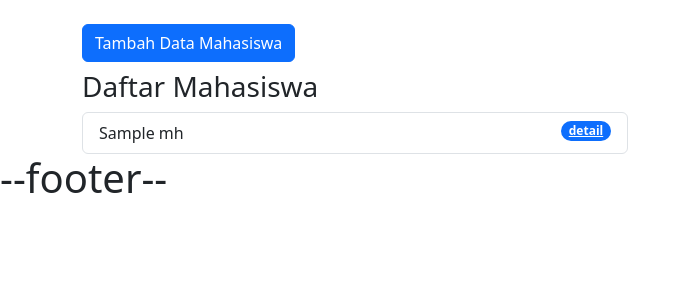
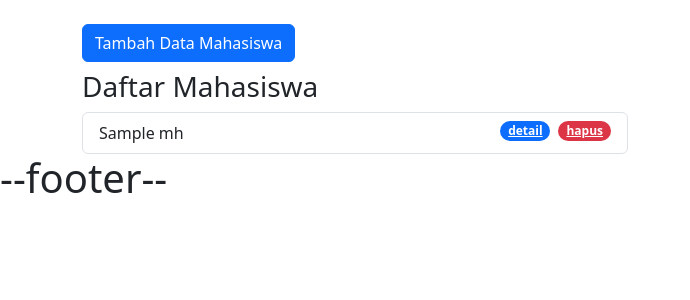
Before and after one commit to Aclaputra/phpmvc, a PHP site: the page made by app/views/mahasiswa/index.php in a window 1280 px wide. Shown: the part 56-356 px from the top of the page, without its empty margins (0-690 px from the left). Run offline with PHP 8.4, Linux system fonts and the light colour scheme; the template is opened without the code that fills it: most values are stand-ins (such as "Sample title", 1, 10 or a date in 2020); some libraries are stand-ins or nearby versions.

Commit message:
added delete feature

```diff
--- a/app/views/mahasiswa/index.php
+++ b/app/views/mahasiswa/index.php
@@ -16,9 +16,10 @@
             -->
             <?php foreach($data['mhs'] as $mhs) : ?>
                 <ul class="list-group">
-                    <li class="list-group-item d-flex justify-content-between align-items-start">
+                    <li class="list-group-item">
                         <?= $mhs['nama']; ?>
-                        <a href="<?= BASEURL; ?>/mahasiswa/detail/<?= $mhs['id']; ?>" class="badge rounded-pill bg-primary">detail</a>
+                        <a href="<?= BASEURL; ?>/mahasiswa/delete/<?= $mhs['id']; ?>" class="badge rounded-pill bg-danger float-end px-2" onclick="return confirm('yakin');">hapus</a>
+                        <a href="<?= BASEURL; ?>/mahasiswa/detail/<?= $mhs['id']; ?>" class="badge rounded-pill bg-primary float-end mx-2">detail</a>
                     </li>
                 </ul>
             <?php endforeach; ?>
```
Also changed, not shown: app/controllers/mahasiswa.php (+15 -0 lines), app/models/Mahasiswa_model.php (+9 -0 lines).
